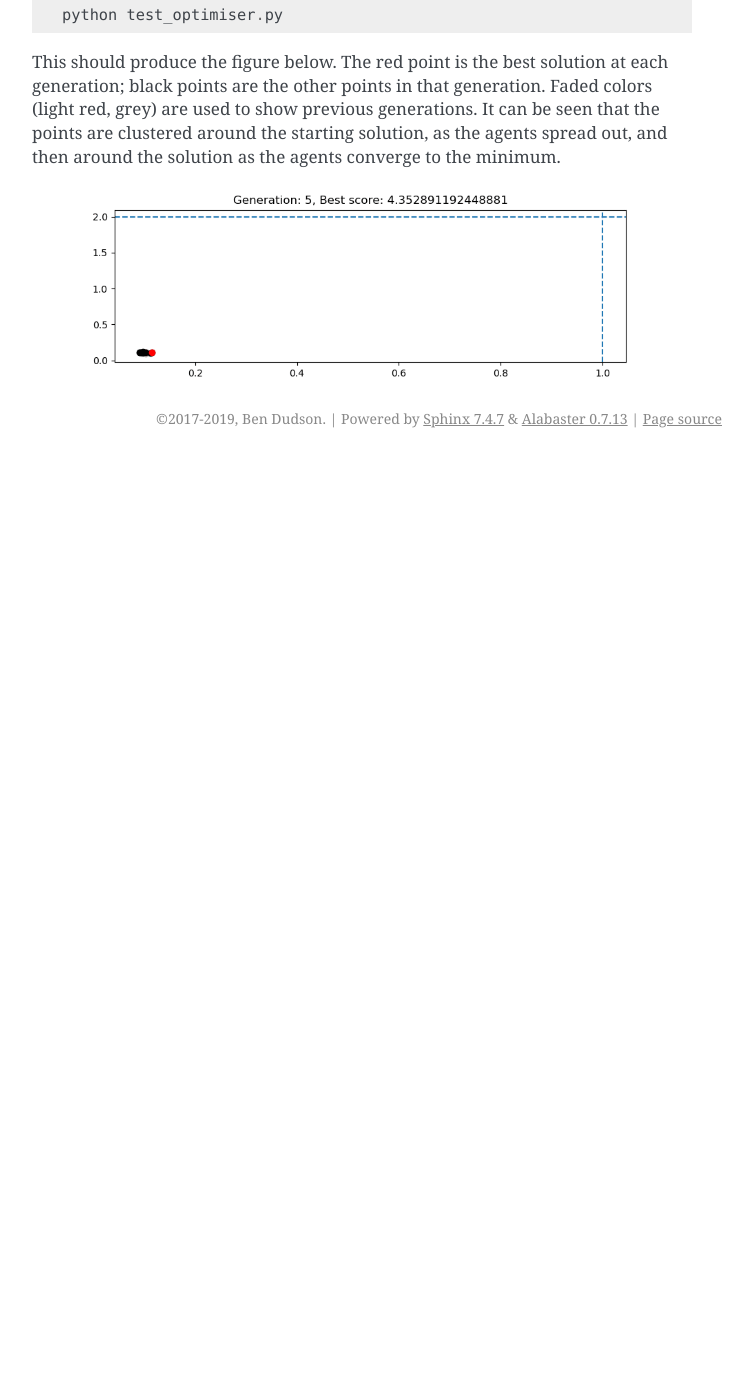
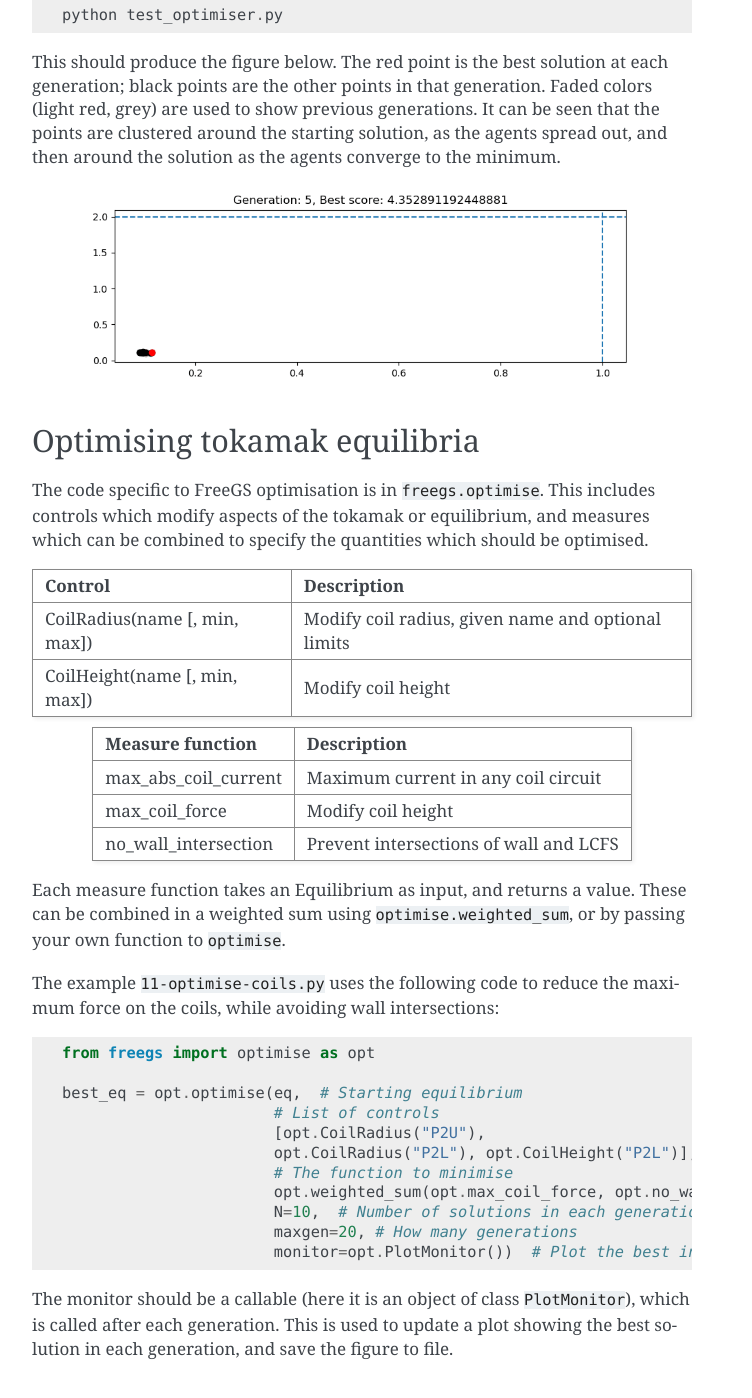
Before and after one commit to freegs-plasma/freegs, a Sphinx documentation site: the page built from docs/optimisation.rst, in a window 1280 px wide and 1400 px high, scrolled down 864 px. Shown: the whole window, without its empty margins (388-1140 px from the left). Built offline with Sphinx 7.4.7, drawn with Linux system fonts in a browser that asks for light colours; formulas are drawn with MathJax 3; before the commit the page ends 1322 px from its top, so only the background shows below that; some of the changed text lies outside the part shown.

Commit message:
Add documentation on equilibrium optimisation

```diff
--- a/docs/optimisation.rst
+++ b/docs/optimisation.rst
@@ -49,3 +49,54 @@ then around the solution as the agents converge to the minimum.
 
 .. image:: optimiser.gif
    :alt: Optimisation of a quadratic. The minimum is at (1,2), and starting point is at (0.1,0.1). Points mark the solutions tested at all generations.
+
+Optimising tokamak equilibria
+-----------------------------
+
+The code specific to FreeGS optimisation is in
+``freegs.optimise``. This includes controls which modify aspects of
+the tokamak or equilibrium, and measures which can be combined to
+specify the quantities which should be optimised.
+
++-------------------------------+----------------------------------------------------+
+|   Control                     |    Description                                     |
++===============================+====================================================+
+| CoilRadius(name [, min, max]) | Modify coil radius, given name and optional limits |
++-------------------------------+----------------------------------------------------+
+| CoilHeight(name [, min, max]) | Modify coil height                                 |
++-------------------------------+----------------------------------------------------+
+
+
++-------------------------------+----------------------------------------------------+
+|   Measure function            |   Description                                      |
++===============================+====================================================+
+| max_abs_coil_current          | Maximum current in any coil circuit                |
++-------------------------------+----------------------------------------------------+
+| max_coil_force                | Modify coil height                                 |
++-------------------------------+----------------------------------------------------+
+| no_wall_intersection          | Prevent intersections of wall and LCFS             |
++-------------------------------+----------------------------------------------------+
+
+Each measure function takes an Equilibrium as input, and returns a
+value. These can be combined in a weighted sum using
+``optimise.weighted_sum``, or by passing your own function to
+``optimise``.
+
+The example ``11-optimise-coils.py`` uses the following code to reduce
+the maximum force on the coils, while avoiding wall intersections::
+
+  from freegs import optimise as opt
+
+  best_eq = opt.optimise(eq,  # Starting equilibrium
+                         # List of controls
+                         [opt.CoilRadius("P2U"),
+                         opt.CoilRadius("P2L"), opt.CoilHeight("P2L")],
+                         # The function to minimise
+                         opt.weighted_sum(opt.max_coil_force, opt.no_wall_intersection),
+                         N=10,  # Number of solutions in each generation
+                         maxgen=20, # How many generations
+                         monitor=opt.PlotMonitor())  # Plot the best in each generation
+
+The monitor should be a callable (here it is an object of class ``PlotMonitor``), which
+is called after each generation. This is used to update a plot showing
+the best solution in each generation, and save the figure to file.
```
Also changed, not shown: 1 other file.
